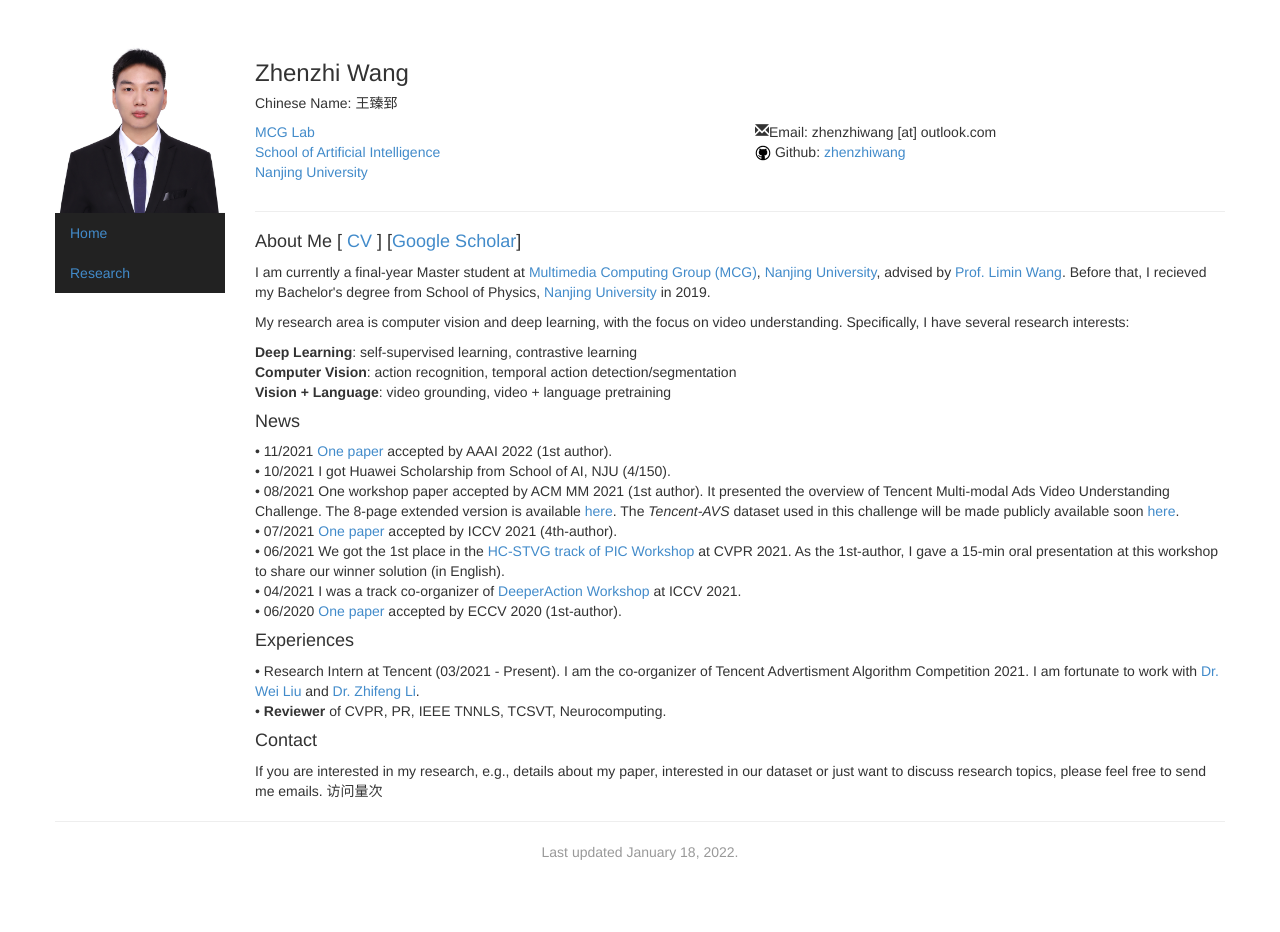
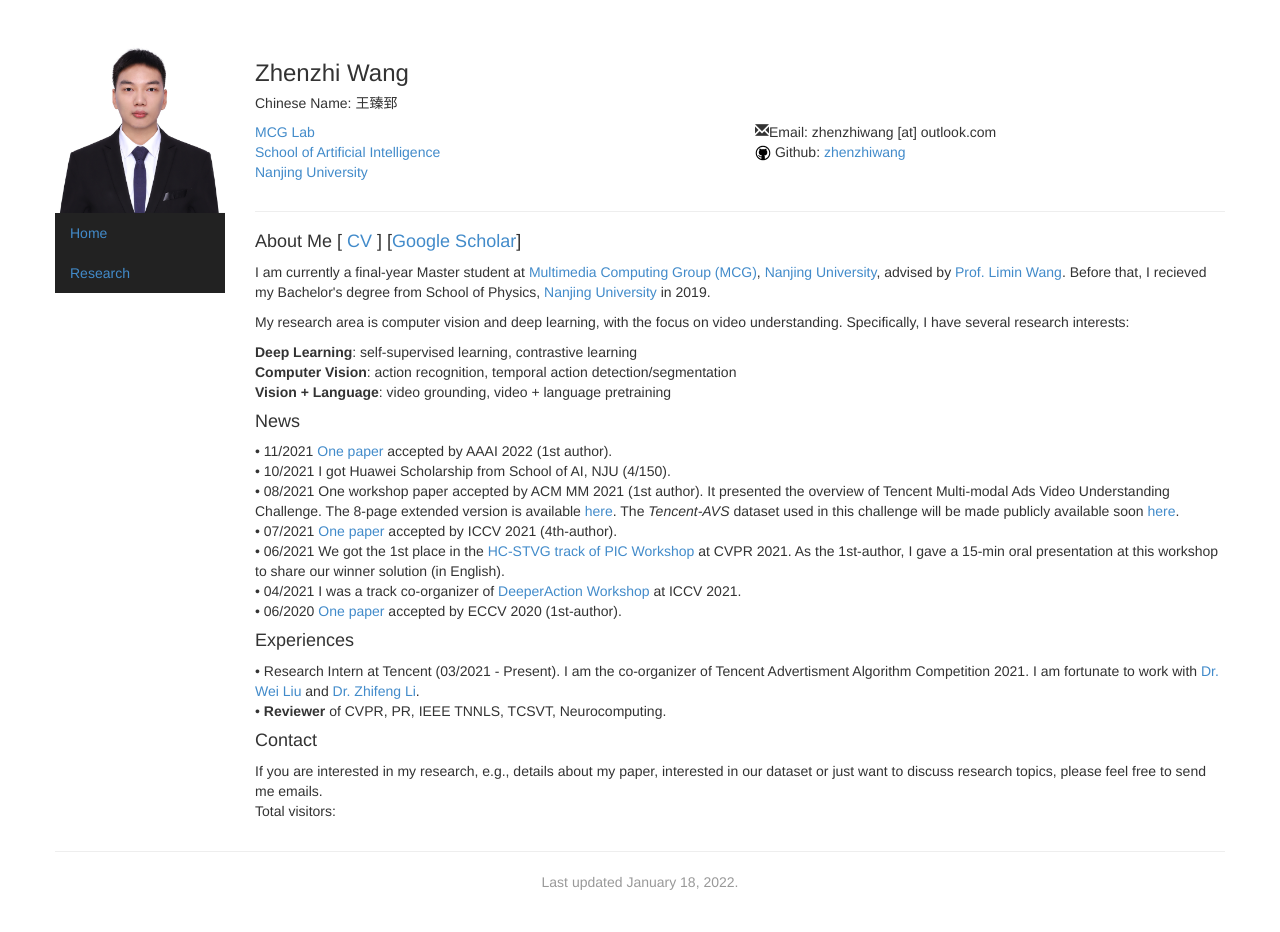
Before and after one commit to zhenzhiwang/zhenzhiwang.github.io, a Jekyll site: the page built from index.html, in a window 1280 px wide. Built offline with Jekyll 4.4.1, drawn with Linux system fonts in a browser that asks for light colours; comment, search, counter and statistics services are not loaded; before the commit the page ends 902 px from its top, so only the background shows below that.

Commit message:
add visitor count

```diff
--- a/index.html
+++ b/index.html
@@ -72,5 +72,7 @@
 <h4>Contact</h4>
 If you are interested in my research, e.g., details about my paper, interested in our dataset or just want to discuss research topics, please feel free to send me emails.
 
+<p>
 <script async src="//busuanzi.ibruce.info/busuanzi/2.3/busuanzi.pure.mini.js"></script>
-<span id="busuanzi_container_site_pv">访问量<span id="busuanzi_value_site_pv"></span>次</span>
+<span id="busuanzi_container_site_pv">Total visitors:<span id="busuanzi_value_site_pv"></span></span>
+</p>
```
